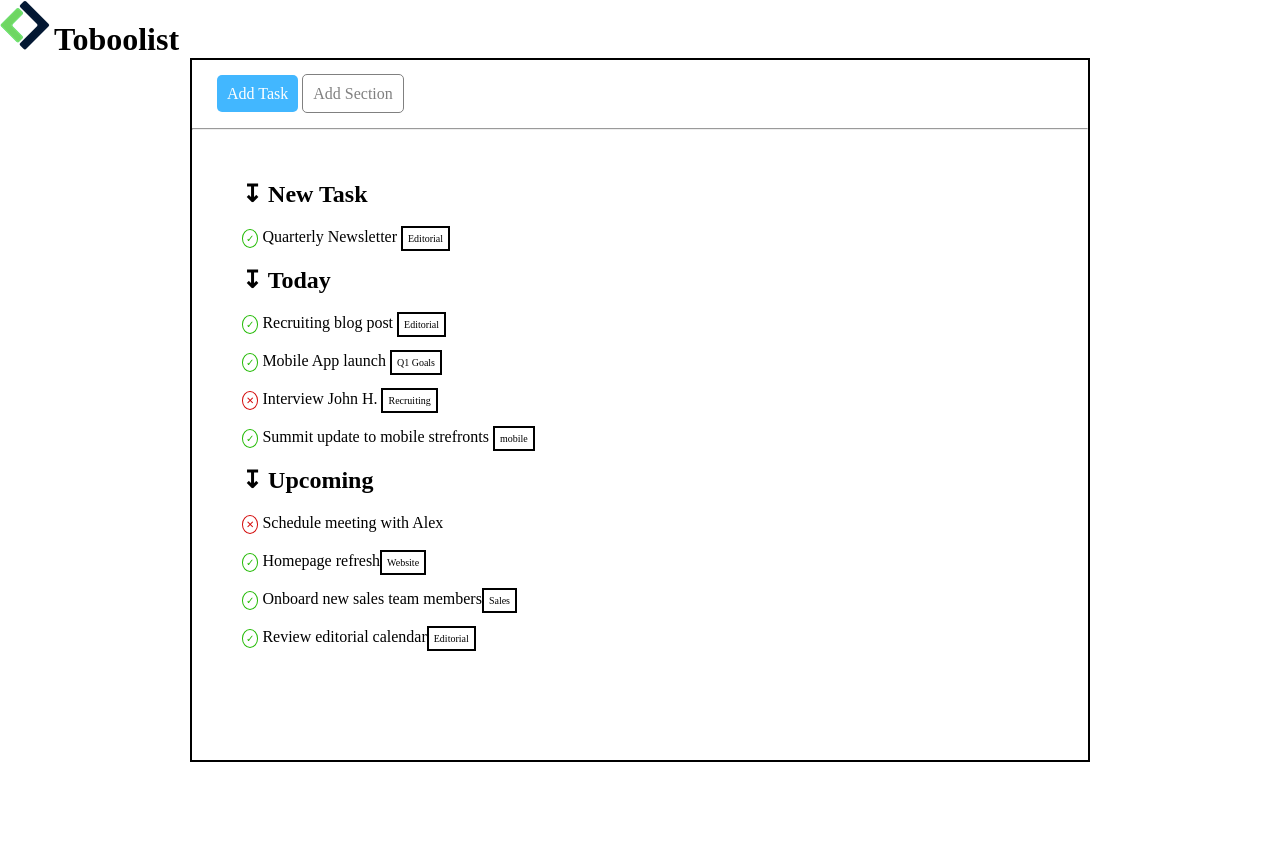
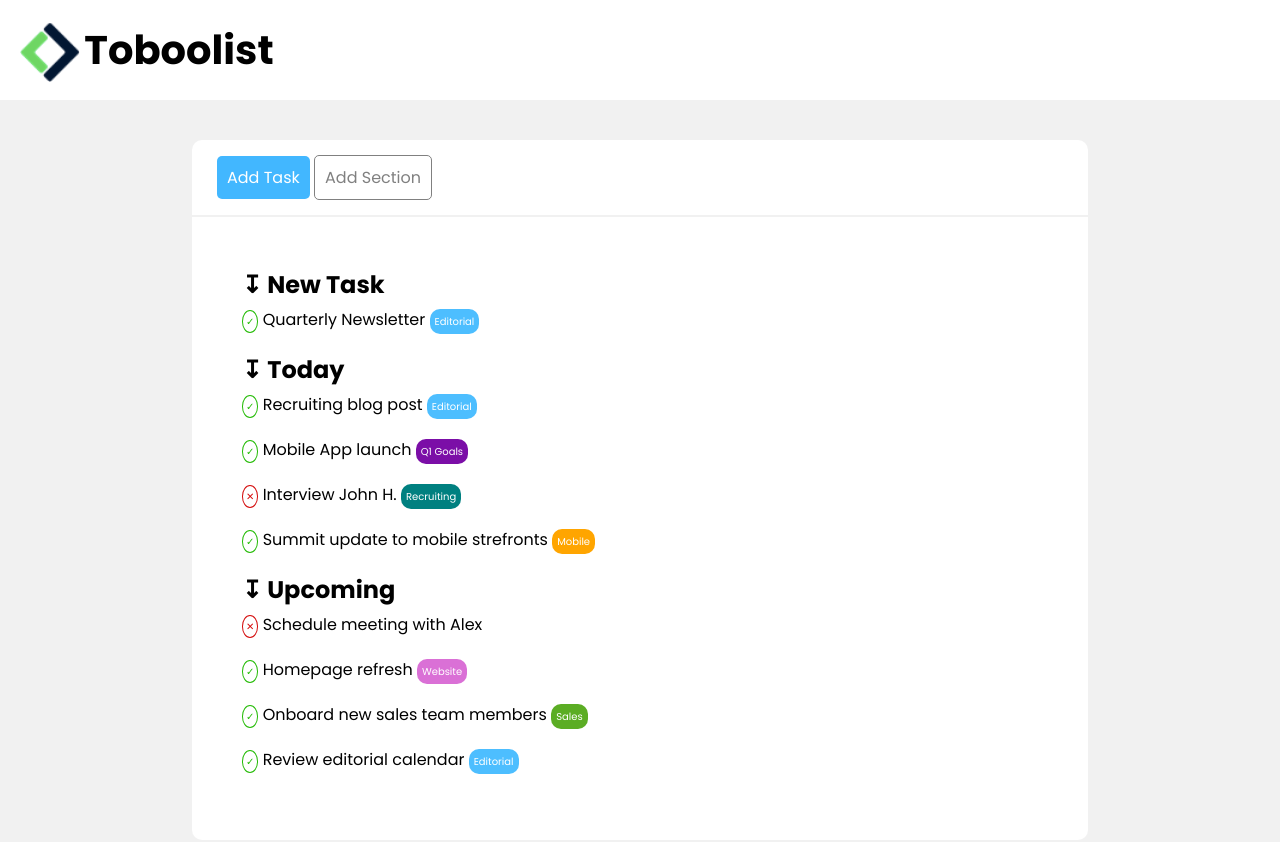
Before and after one commit to GabrieleCorti01/html-css-toboolist, a plain HTML site: page index.html in a window 1280 px wide. Before the commit the page ends 800 px from the top, so only its background shows below. Drawn offline with Linux system fonts and the light colour scheme.

Commit message:
Esercitazione finita

```diff
--- a/css/style.css
+++ b/css/style.css
@@ -1,27 +1,57 @@
 
 *{
     margin: 0;
+    font-family: 'Poppins', sans-serif;
+}
+
+body{
+    background-color:rgb(241, 241, 241);
+}
+
+#containerheader{
+    background-color: white;
+    height: 100px;
+    line-height: 100px;
+}
+
+#logo-boolean{
+    height: 60px;
+    vertical-align: middle;
+    max-height: 100px;
+    padding-left: 20px;
+    padding-bottom: 15px;
 }
 
 #scrittalogo{
     display: inline-block;
+    font-size: 40px;
+}
+
+.titlelist{
+    font-weight: bold;
+    margin-bottom: -15px;
 }
 
 #containermain{
-    border: 2px solid black;
+    border-radius: 10px;
     width: 70%;
     height: 700px;
     margin: auto;
+    margin-top: 40px;
+    background-color: white;
 }
 
 #topbutton{
     padding: 25px;
 }
 
+hr{
+    border: 1px solid rgb(241, 241, 241);
+}
+
 .button{
     padding: 10px;
     border-radius: 5px;
-
 }
 
 .addtask{
@@ -67,7 +97,33 @@
 }
 
 .tag{
-    border: 2px solid black;
+
     padding: 5px;
     font-size: 10px;
+    border-radius: 10px;
+    color: white;
 }
+
+.editorial{
+    background-color: rgb(77, 190, 255);
+}
+
+.goals{
+    background-color: rgb(123, 14, 167);
+}
+
+.recruiting{
+    background-color: teal;
+}
+
+.mobile{
+    background-color: orange;
+}
+
+.website{
+    background-color: orchid;
+}
+
+.sales{
+    background-color: rgb(91, 173, 36);
+}
--- a/index.html
+++ b/index.html
@@ -6,9 +6,20 @@
     <meta name="viewport" content="width=device-width, initial-scale=1.0">
     <title>Toboolist</title>
     <link rel="stylesheet" href="css/style.css">
+    <!-- FONT MEDIUM -->
+    <link rel="preconnect" href="https://fonts.googleapis.com">
+    <link rel="preconnect" href="https://fonts.gstatic.com" crossorigin>
+    <link href="https://fonts.googleapis.com/css2?family=Poppins&display=swap" rel="stylesheet">
+    <!-- FONT BOLD -->
+    <link rel="preconnect" href="https://fonts.googleapis.com">
+    <link rel="preconnect" href="https://fonts.gstatic.com" crossorigin>
+    <link href="https://fonts.googleapis.com/css2?family=Poppins:wght@400;700&display=swap" rel="stylesheet">
+
 </head>
 <body>
+
     <header>
+        <!-- CONTENITORE HEADER -->
         <div id="containerheader">
             <img id="logo-boolean" src="img/Logo.png" alt="">
             <h1 id="scrittalogo">Toboolist</h1>
@@ -16,33 +27,35 @@
     </header>
 
     <main>
+        <!-- CONTEINER DEI BOTTONI -->
         <div id="containermain">
             <div id="topbutton">
                 <span class="button addtask">Add Task</span> <span class="button addsection">Add Section</span>
             </div>
-
+        <!-- LINEA DIVISORIA -->
             <hr>
-
+        <!-- CONTENITORE DELLA LISTA -->
             <div class="containerlist">
-                <h2>&#8615; New Task</h2>
+        <!-- TITOLO ELENCO 1 -->
+                <h2 class="titlelist">&#8615; New Task</h2>
                 <ul class="ullist">
                     <li class="rowpadding"><span class="iconcheck">&#10003;</span> Quarterly Newsletter <span class="tag editorial">Editorial</span></li>
                 </ul>
-
-                <h2>&#8615; Today</h2>
+        <!-- TITOLO ELENCO 2 -->
+                <h2 class="titlelist">&#8615; Today</h2>
                 <ul class="ullist">
                     <li class="rowpadding"><span class="iconcheck">&#10003;</span> Recruiting blog post <span class="tag editorial">Editorial</span></li>
                     <li class="rowpadding"><span class="iconcheck">&#10003;</span> Mobile App launch <span class="tag goals">Q1 Goals</span></li>
                     <li class="rowpadding"><span class="iconcross">&#x2715;</span> Interview John H. <span class="tag recruiting">Recruiting</span></li>
-                    <li class="rowpadding"><span class="iconcheck">&#10003;</span> Summit update to mobile strefronts <span class="tag mobile">mobile</span></li>
+                    <li class="rowpadding"><span class="iconcheck">&#10003;</span> Summit update to mobile strefronts <span class="tag mobile">Mobile</span></li>
                 </ul>
-
-                <h2>&#8615; Upcoming</h2>
+        <!-- TITOLO ELENCO 3 -->
+                <h2 class="titlelist">&#8615; Upcoming</h2>
                 <ul class="ullist">
                     <li class="rowpadding"><span class="iconcross">&#x2715;</span> Schedule meeting with Alex</li>
-                    <li class="rowpadding"><span class="iconcheck">&#10003;</span> Homepage refresh<span class="tag website">Website</span></li>
-                    <li class="rowpadding"><span class="iconcheck">&#10003;</span> Onboard new sales team members<span class="tag sales">Sales</span></li>
-                    <li class="rowpadding"><span class="iconcheck">&#10003;</span> Review editorial calendar<span class="tag editorial">Editorial</span></li>
+                    <li class="rowpadding"><span class="iconcheck">&#10003;</span> Homepage refresh <span class="tag website">Website</span></li>
+                    <li class="rowpadding"><span class="iconcheck">&#10003;</span> Onboard new sales team members <span class="tag sales">Sales</span></li>
+                    <li class="rowpadding"><span class="iconcheck">&#10003;</span> Review editorial calendar <span class="tag editorial">Editorial</span></li>
                 </ul>
 
             </div>
```
